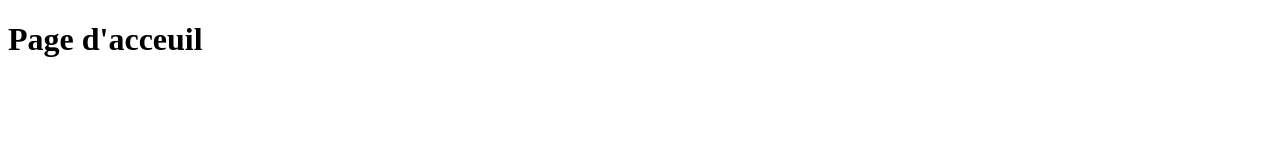
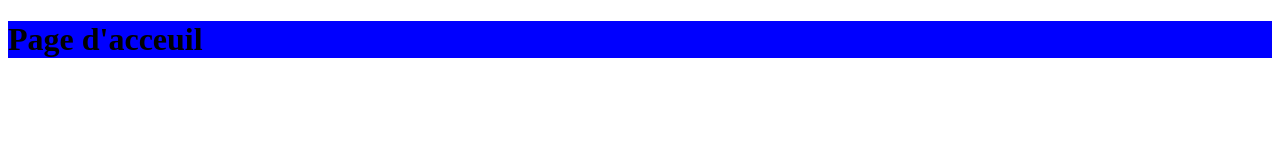
Before and after one commit to aaliboye/depot-distant, a plain HTML site: page index.html in a window 1280 px wide. Drawn offline with Linux system fonts and the light colour scheme.

Commit message:
style page acceuil

```diff
--- a/index.html
+++ b/index.html
@@ -7,6 +7,6 @@
     <title>Document</title>
 </head>
 <body>
-    <h1>Page d'acceuil</h1>
+    <h1 style="background-color: blue;">Page d'acceuil</h1>
 </body>
 </html>
```
